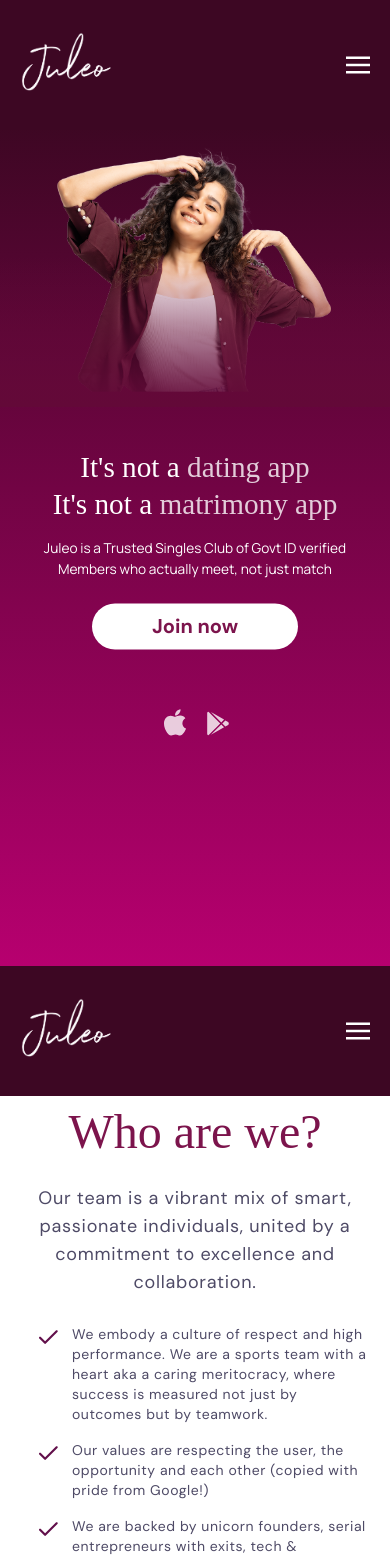
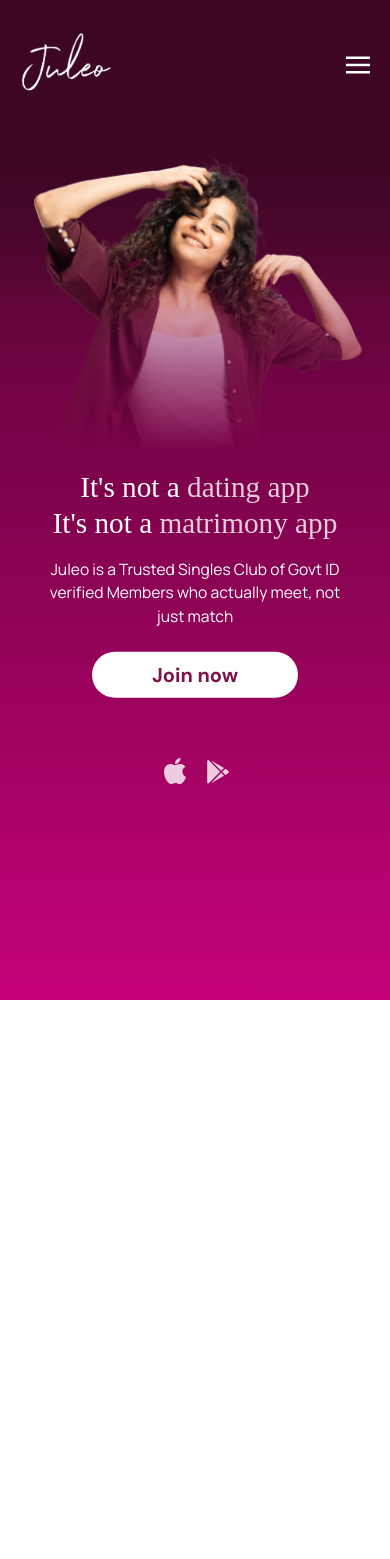
Before and after one commit to sam-juleo/juleo-landing-page, a React (Create React App) app: page / in a window 390 px wide. Shown: the top 1559 px of the page. After the commit the page ends 1000 px from the top, so only its background shows below. Built offline with nearby package versions, Linux system fonts and the light colour scheme; a web font is replaced by a local one.

Commit message:
added mithila asset and breakpoint fixes

```diff
--- a/src/view/Banner.tsx
+++ b/src/view/Banner.tsx
@@ -3,68 +3,82 @@ import { FaApple } from "react-icons/fa6";
 import { FaGooglePlay } from "react-icons/fa";
 import ModelTwo from '../assets/ModelTwo.png';
 import Model from '../assets/Model.png';
+import Mithila1 from '../assets/Juleo0212-wobg-smooth4.png'
 function Banner() {
-    useEffect(() => {
-        // Disable scrolling
-        document.body.classList.add('overflow-hidden');
+    // useEffect(() => {
+    //     // Disable scrolling
+    //     document.body.classList.add('overflow-hidden');
 
-        // Cleanup function to enable scrolling again
-        return () => {
-            document.body.classList.remove('overflow-hidden');
-        };
-    }, []);
+    //     // Cleanup function to enable scrolling again
+    //     return () => {
+    //         document.body.classList.remove('overflow-hidden');
+    //     };
+    // }, []);
 
     return (
-        <div className="relative bg-gradient-to-b from-pink-0 to-pink-100 min-h-screen ">
-            <div className="flex flex-col">
+        <div className=" relative min-h-screen bg-gradient-to-b from-[#3D0723] to-[#C40278] ">
+            <div className="flex flex-col ">
 
-                <div className='lg:items-center lg:justify-center hidden lg:flex'>
-                    <div className='lg:bg-gradient-to-b from-transparent to-[#6a043f] lg:w-full lg:relative z-50 lg:h-[21vh] lg:top-[16vh]'>
-                    </div>
+                {/* Image Container */}
+                {/* Desktop */}
+                <div className='lg:items-center lg:justify-center hidden lg:flex '>
+                    {/* <div className='lg:bg-gradient-to-b from-transparent to-wine-100 lg:w-full lg:relative z-50 lg:h-[21vh] lg:top-[16vh]'>
+                    </div> */}
                     <img
-                        className='absolute z-40 w-[35vw] left-1/2 transform -translate-x-1/2 -translate-y-1/2'
-                        style={{ top: 'calc(24% - 75px)' }}
-                        src={ModelTwo}
+                        className='absolute z-0 w-[30vw] lg:max-w-[600px] left-1/2 transform -translate-x-1/2 -translate-y-1/2'
+                        style={{ top: '20%' }}
+                        src={Mithila1}
                         alt=""
                     />
                 </div>
 
-                <div className='items-center justify-center sm:flex lg:hidden'>
-                    <div className='bg-gradient-to-b from-transparent
-                    to-[#630938] z-20 h-[150px] relative top-[16vh]' >
-                    </div>
+
+               {/* Mobile */}
+               <div className='items-center justify-center sm:flex lg:hidden '>
+                    {/* <div className='bg-gradient-to-b from-transparent
+                    to-[#ffffff] z-20 h-[150px] relative top-[16vh]' >
+                    </div> */}
                     <img
-                        className='absolute z-[10] w-[75vw] left-1/2 transform -translate-x-1/2 -translate-y-1/2'
-                        style={{ top: 'calc(15% + 20px)' }}
-                        src={Model}
+                        className='absolute  z-[10] w-[90vw] max-w-[500px] left-1/2 transform -translate-x-1/2 -translate-y-1/2'
+                        style={{ top: '20%' }}
+                        src={Mithila1}
                         alt=""
                     />
                 </div>
 
 
 
+                {/* Gradient Overlay */}
+                {/* <div className="h-[100vh] absolute inset-x-0 bottom-0 bg-gradient-to-b from-transparent via-[#7A0349]  to-[#C40278] z-[10] pointer-events-none"></div> */}
 
+                <div className="h-[100vh] absolute inset-0 bottom-0 bg-gradient-to-b
+                from-transparent from-10%
+                via-[#7A0349] via-35%
+                to-[#C40278]
+
+                z-[10] pointer-events-none"></div>
+
+                   {/* Text Content */}
                 <div className="flex flex-col text-center ">
 
-                    <div className=" absolute top-1/2 left-1/2 w-full flex flex-col
+                    <div className=" absolute z-[10] top-1/2 left-1/2 w-full flex flex-col
                          -translate-x-[50%] -translate-y-[50%] items-center ">
                         <div className=" rounded-full m">
 
                         </div>
                         {/* text-4xl lg:text-7xl  */}
-                        <h1 className="text-[7.5vw] mt-[85px] lg:text-[3.55vw] lg:mt-[15vh] font-normal text-center leading-tight w-full font-Frank text-white ">
+                        <h1 className="text-[7.5vw] mt-[85px] lg:text-[4rem] lg:mt-[15vh] font-normal text-center leading-tight w-full font-Frank text-white ">
                             It's not a <span className="text-white opacity-80">dating app</span><br />
                             It's not a <span className="text-white opacity-80">matrimony app</span>
                         </h1>
 
                         {/* text-xl lg:text-4xl */}
-                        <p className="text-[3.5vw] w-[80%] lg:text-[2.1vw] lg:w-[55%] lg:mt-1  text-center  mt-4 tracking-normal text-white font-normal font-body ">
+                        <p className="text-[4vw] w-[80%] lg:text-[2rem] lg:w-[55%] lg:mt-1  text-center  mt-4 tracking-normal text-white font-normal font-body ">
                             Juleo is a Trusted Singles Club of Govt ID verified Members who actually meet, not just match
                         </p>
                         <div className="flex flex-col h-104  lg:flex-row gap-4 h-36 lg:-mt-16">
-                            <a href='https://join.juleo.club/l
-'
-                                className="px-[60px] py-2 font-bold text-[20px] mt-6 lg:text-[35px] bg-white lg:px-12 lg:py-1 lg:mt-20 text-wine-100 bold rounded-full lg:font-bold lg:mr-4">
+                            <a href='https://join.juleo.club/l'
+                                className="px-[60px] py-2 font-bold text-[20px] mt-6 lg:text-[30px] bg-white lg:px-12 lg:py-1 lg:mt-20 text-wine-100 bold rounded-full lg:font-bold lg:mr-4 flex items-center justify-center">
                                 Join now
                             </a>
 
--- a/src/view/Header.tsx
+++ b/src/view/Header.tsx
@@ -17,7 +17,7 @@ function Header() {
 
 
   return (
-    <header className="sticky flex -mb-[8px] px-5 py-4 md:px-[120px] md:py-8 h-[130px] md:h-[136px] justify-center items-center  z-30 bg-pink-0  ">
+    <header className="sticky top-0 z-[200] md:z-[0] flex -mb-[8px] px-5 py-4 md:px-[120px] md:py-8 h-[130px] md:h-[136px] justify-center items-center  bg-[#3D0723]  ">
       {/* <img className="h-10 w-16 md:h-16 md:w-24" src={logo} alt="" /> */}
       <Link to="/">
         <img className=" -ml-5 w-[150px] h-18 lg:w-52 lg:h-28 lg:mt-5" src={Logo} alt="logo" />
--- a/src/view/HomeScreen.tsx
+++ b/src/view/HomeScreen.tsx
@@ -34,11 +34,14 @@ function HomeScreen(){
                 {/* <svg className="hidden md:block path_thread md:absolute z-10 md:top-[272px] xl:top-[246px] -left-[52px]" viewBox="0 0 1522 532" fill="none" xmlns="http://www.w3.org/2000/svg">
                     <path d="M155.822 221.576C58.3517 247.159 32.516 324.066 102.838 362.739C173.161 401.412 184.46 334.415 53.0405 182.266C-32.6214 100.28 -25.0381 -62.3027 189.41 29.0619C457.47 143.268 885.194 198.068 1007.91 108.033C1106.08 36.005 1324.91 86.7498 1392.91 166.203C1460.91 245.655 1529.76 392.874 1379.91 499.423C1198.41 628.473 1116.58 306.744 1288.9 280.156C1426.76 258.886 1500.68 303.924 1520.41 329.102" stroke="#E5D0DB" strokeWidth="3" />
                 </svg> */}
+                <div className="pt-[4vh] bg-[#3D0723]">
                 <Banner />
-                <WhoWeAre />
+                </div>
+
+             {/*   <WhoWeAre />
                 <MeetTheTeam />
                 <GetInTouch />
-                <Footer />
+                <Footer />*/}
             </div>
         </GlobalStateContext.Provider>
     );
--- a/src/view/WhoWeAre.tsx
+++ b/src/view/WhoWeAre.tsx
@@ -70,7 +70,7 @@ function WhoWeAre() {
                             />
                         </div>
                         <div className="">
-                            Our values are respecting the user, the opportunity and each other (copied with pride from Google!)
+                            Our values are respecting the user, the opportunity and each other
                         </div>
                     </div>
                     <div className="flex space-x-3">
```
Also changed, not shown: src/assets/Juleo0212-wobg-smooth4.png (added).
